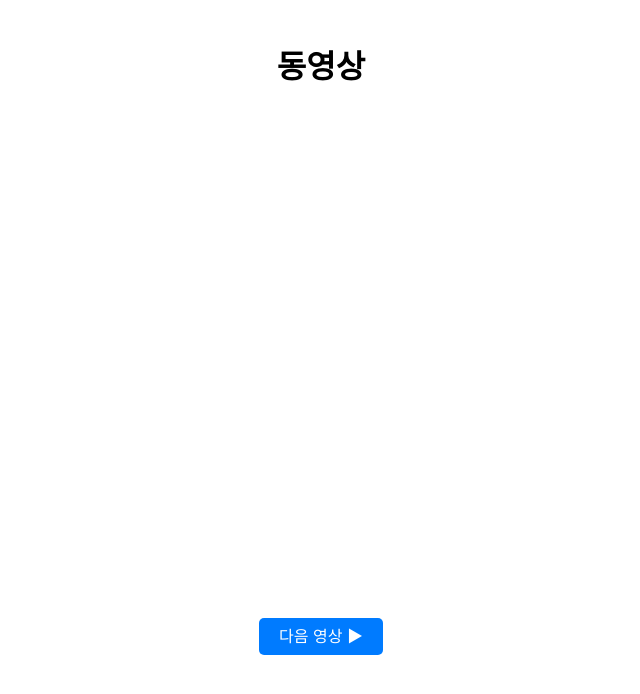
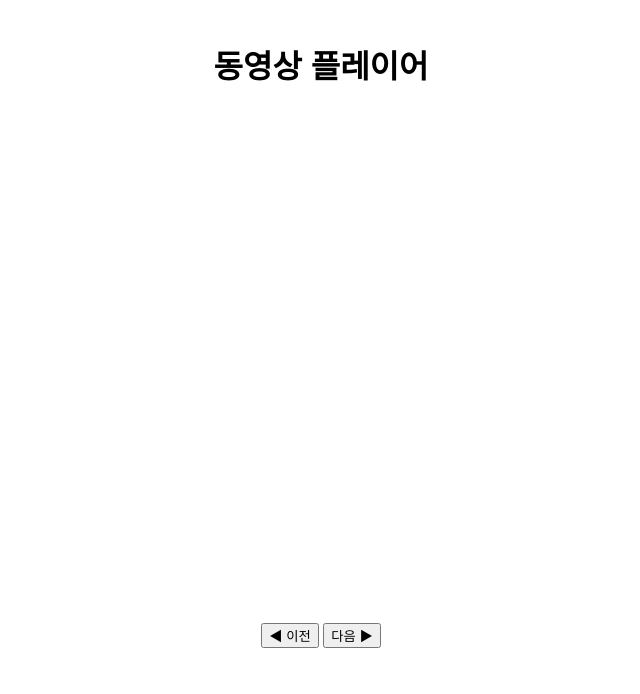
Before and after one commit to chacorp/userstudy, a plain HTML site: page index.html in a window 1280 px wide. Shown: the whole page, without its empty margins (319-959 px from the left). Drawn offline with Linux system fonts and the light colour scheme.

Commit message:
Update index.html

```diff
--- a/index.html
+++ b/index.html
@@ -3,17 +3,19 @@
 <head>
     <meta charset="UTF-8">
     <meta name="viewport" content="width=device-width, initial-scale=1.0">
-    <title>Video Page</title>
+    <title>Video Player</title>
     <link rel="stylesheet" href="style.css">
     <script defer src="script.js"></script>
 </head>
 <body>
     <div class="container">
-        <h1>동영상</h1>
+        <h1>동영상 플레이어</h1>
         <iframe id="videoFrame" width="800" height="450" src="" frameborder="0" allowfullscreen></iframe>
         <div class="buttons">
-            <a id="nextBtn" class="next-btn">다음 영상 ▶</a>
+            <button id="prevBtn" class="nav-btn" onclick="changeVideo(-1)">◀ 이전</button>
+            <button id="nextBtn" class="nav-btn" onclick="changeVideo(1)">다음 ▶</button>
         </div>
+        <button id="homeBtn" class="home-btn" onclick="restartVideos()" style="display: none;">처음으로 ↺</button>
     </div>
 </body>
 </html>
```
